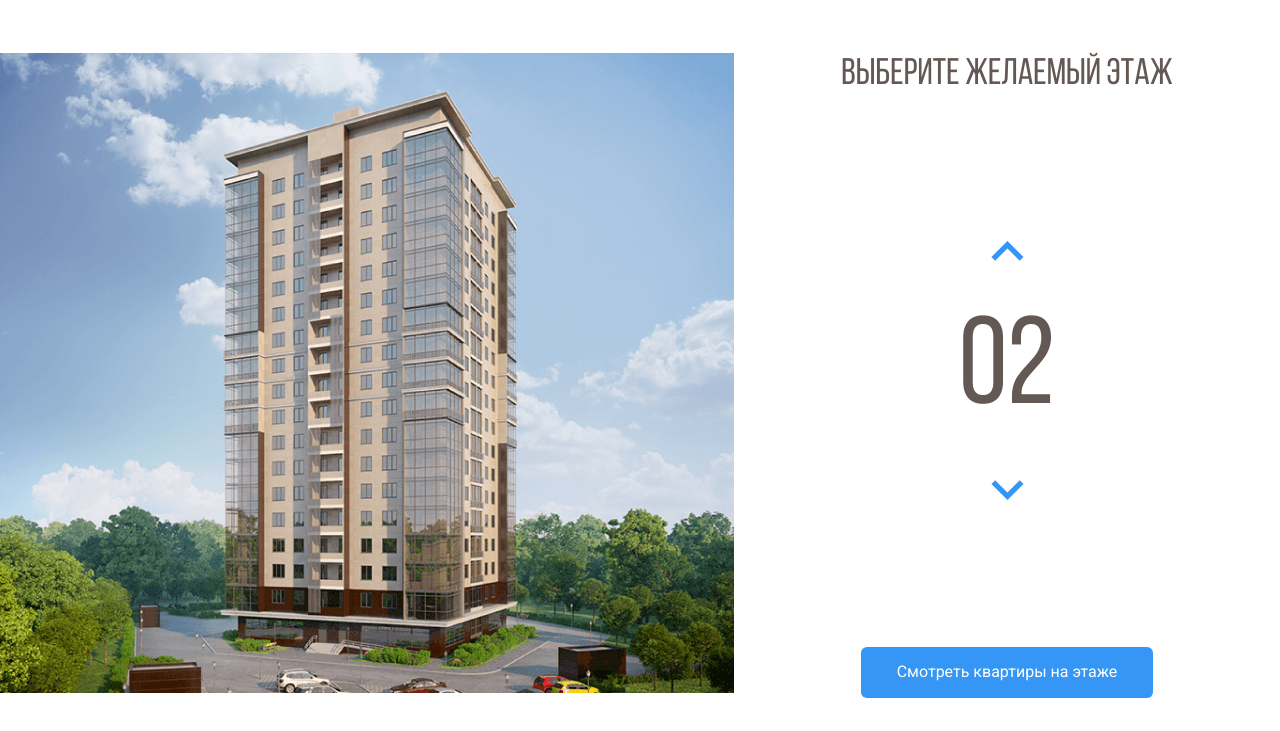
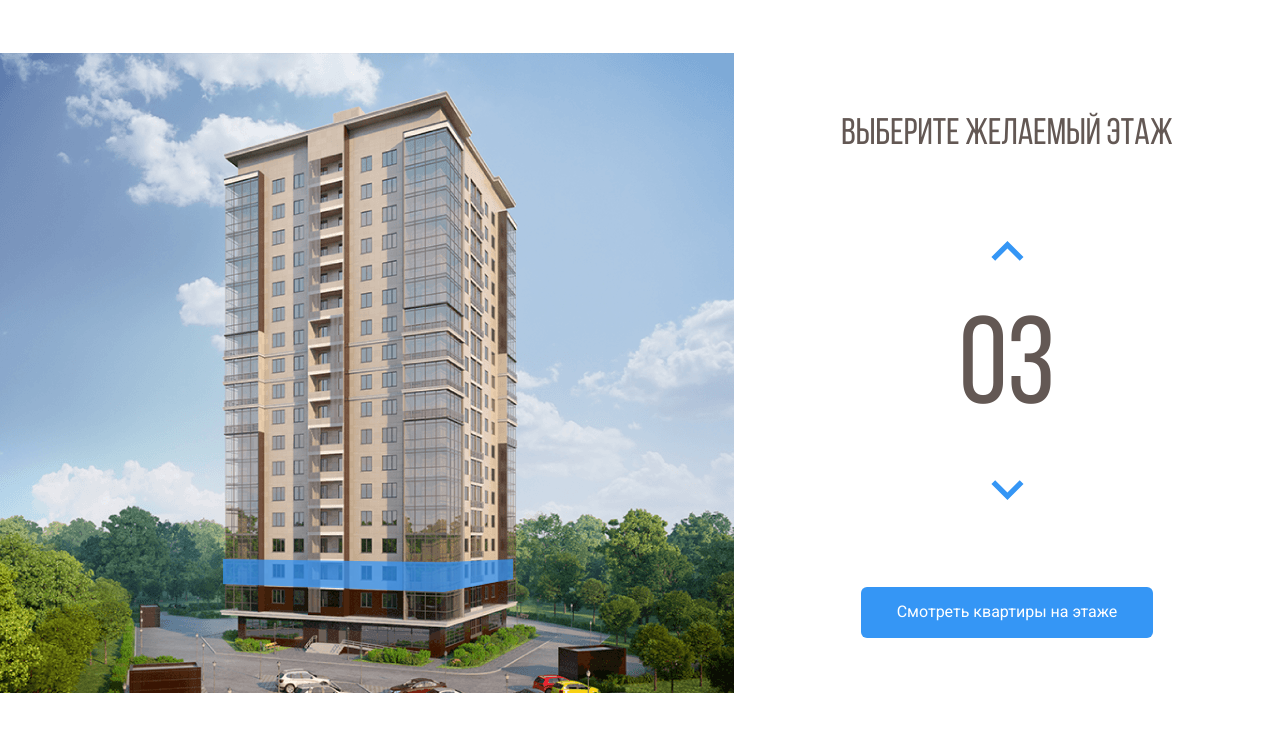
Before and after one commit to pj-web/melody-html, a plain HTML site: page index.html in a window 1280 px wide. Both pictures are taken after a click on the button 1007 px from the left and 321 px from the top of the page. Shown: the part 69-800 px from the top of the page. Drawn offline with nearby package versions, Linux system fonts and the light colour scheme.

Commit message:
+floor-counters

```diff
--- a/css/style.css
+++ b/css/style.css
@@ -92,6 +92,7 @@ body {
     flex-direction: column;
     align-items: center;
     justify-content: space-between;
+    padding: 60px 0 60px;
 }
 
 .home-image path {
@@ -99,6 +100,10 @@ body {
     cursor: pointer;
 }
 .home-image path:hover {
+    opacity: 1;
+}
+
+path.current-floor {
     opacity: 1;
 }
 
--- a/index.html
+++ b/index.html
@@ -53,23 +53,23 @@
                 </pattern>
                 <image id="image0" width="740" height="640" xlink:href="img/home.png"/>
                 </defs>
-                <path d="M222 532L442.8 540L512 526.3V548L443.5 567.7L222 556.7V532Z" fill="#3595F6" fill-opacity="0.75"/>
-                <path d="M223 531V506L443.3 509.3L513 506V526L443.7 539L223 531Z" fill="#3595F6" fill-opacity="0.75"/>
-                <path d="M223 505V480H444H513V503L445 510L223 505Z" fill="#3595F6" fill-opacity="0.75"/>
-                <path d="M223 481V456L444.3 452.3L512 459V481H444" fill="#3595F6" fill-opacity="0.75"/>
-                <path d="M223 455V429L444.5 425.7L513 436.7V458L444 451.3L223 455Z" fill="#3595F6" fill-opacity="0.75"/>
-                <path d="M222 428V404.3L443 392L514 415V436.3L443 424L222 428Z" fill="#3595F6" fill-opacity="0.75"/>
-                <path d="M222 406V381L444.2 364.7L514 393.3V414L443.7 392.3L222 406Z" fill="#3595F6" fill-opacity="0.75"/>
-                <path d="M222 381V356L444.5 335.7L514 372.3V393L442 364.3L222 381Z" fill="#3595F6" fill-opacity="0.75"/>
-                <path d="M222 355V331L445 306.3L514 350.3V372L444.7 334L222 355Z" fill="#3595F6" fill-opacity="0.75"/>
-                <path d="M222 330V306L444.5 277.3L514 328.3V349L443.7 306.7L222 330Z" fill="#3595F6" fill-opacity="0.75"/>
-                <path d="M221 306V282L443.3 249L514 308.3V328L444 277.3L221 306Z" fill="#3595F6" fill-opacity="0.75"/>
-                <path d="M222 281V257L443.2 222L513 286V307L444.3 248.7L222 281Z" fill="#3595F6" fill-opacity="0.75"/>
-                <path d="M222 257V232L444.3 194L513 264.3V285L444 221L222 257Z" fill="#3595F6" fill-opacity="0.75"/>
-                <path d="M222 231V206L442.8 162.3L513 241.3V264L444 190.7L222 231Z" fill="#3595F6" fill-opacity="0.75"/>
-                <path d="M223 207V182L443 134L513 219V242L442.3 162.7L223 207Z" fill="#3595F6" fill-opacity="0.75"/>
-                <path d="M222 182V157L441.8 105L513 197.3V220L443.3 133.7L222 182Z" fill="#3595F6" fill-opacity="0.75"/>
-                <path d="M222 157V131L444 74.3L513 176V197L443.7 105.3L222 157Z" fill="#3595F6" fill-opacity="0.75"/>
+                <path data-floor="02" d="M222 532L442.8 540L512 526.3V548L443.5 567.7L222 556.7V532Z" fill="#3595F6" fill-opacity="0.75"/>
+                <path data-floor="03" d="M223 531V506L443.3 509.3L513 506V526L443.7 539L223 531Z" fill="#3595F6" fill-opacity="0.75"/>
+                <path data-floor="04" d="M223 505V480H444H513V503L445 510L223 505Z" fill="#3595F6" fill-opacity="0.75"/>
+                <path data-floor="05" d="M223 481V456L444.3 452.3L512 459V481H444" fill="#3595F6" fill-opacity="0.75"/>
+                <path data-floor="06" d="M223 455V429L444.5 425.7L513 436.7V458L444 451.3L223 455Z" fill="#3595F6" fill-opacity="0.75"/>
+                <path data-floor="07" d="M222 428V404.3L443 392L514 415V436.3L443 424L222 428Z" fill="#3595F6" fill-opacity="0.75"/>
+                <path data-floor="08" d="M222 406V381L444.2 364.7L514 393.3V414L443.7 392.3L222 406Z" fill="#3595F6" fill-opacity="0.75"/>
+                <path data-floor="09" d="M222 381V356L444.5 335.7L514 372.3V393L442 364.3L222 381Z" fill="#3595F6" fill-opacity="0.75"/>
+                <path data-floor="10" d="M222 355V331L445 306.3L514 350.3V372L444.7 334L222 355Z" fill="#3595F6" fill-opacity="0.75"/>
+                <path data-floor="11" d="M222 330V306L444.5 277.3L514 328.3V349L443.7 306.7L222 330Z" fill="#3595F6" fill-opacity="0.75"/>
+                <path data-floor="12" d="M221 306V282L443.3 249L514 308.3V328L444 277.3L221 306Z" fill="#3595F6" fill-opacity="0.75"/>
+                <path data-floor="13" d="M222 281V257L443.2 222L513 286V307L444.3 248.7L222 281Z" fill="#3595F6" fill-opacity="0.75"/>
+                <path data-floor="14" d="M222 257V232L444.3 194L513 264.3V285L444 221L222 257Z" fill="#3595F6" fill-opacity="0.75"/>
+                <path data-floor="15" d="M222 231V206L442.8 162.3L513 241.3V264L444 190.7L222 231Z" fill="#3595F6" fill-opacity="0.75"/>
+                <path data-floor="16" d="M223 207V182L443 134L513 219V242L442.3 162.7L223 207Z" fill="#3595F6" fill-opacity="0.75"/>
+                <path data-floor="17" d="M222 182V157L441.8 105L513 197.3V220L443.3 133.7L222 182Z" fill="#3595F6" fill-opacity="0.75"/>
+                <path data-floor="18" d="M222 157V131L444 74.3L513 176V197L443.7 105.3L222 157Z" fill="#3595F6" fill-opacity="0.75"/>
                 </svg>
         </div>
         <div class="main-info">
@@ -86,6 +86,7 @@
             <button class="button button-primary">Смотреть  квартиры на этаже</button>
         </div>
     </main>
-
+    <script src="https://code.jquery.com/jquery-3.6.0.min.js" integrity="sha256-/xUj+3OJU5yExlq6GSYGSHk7tPXikynS7ogEvDej/m4=" crossorigin="anonymous"></script>
+    <script src="js/main.js"></script>
 </body>
 </html>
--- /dev/null
+++ b/js/main.js
@@ -0,0 +1,34 @@
+$(document).ready(function () {
+    var currentFloor = 2; // Переменная, где хранится номер текущего этожа
+    var floorPath = $('.home-image path'); /* Каждый отдельный этаж в SVG */
+    var counterUp = $('.counter-up'); /* кнопка увеличения этажа*/
+    var counterDown = $('.counter-down'); /* кнопка уменьшения этажа*/
+
+    // Функция при наведении мышкой на этаж
+    floorPath.on('mouseover', function () {
+        floorPath.removeClass('current-floor'); // Удаляем активный класс у этажей
+        currentFloor = $(this).attr("data-floor"); // Получаем значение текущего этажа
+        $('.counter').text(currentFloor); // Записываем значение этажа в счетчик
+    });
+
+    counterUp.on('click', function() { // Отслеживаем клик по кнопке вверх
+        // Проверяем значение этажа, оно не должна быть больше 18
+       if (currentFloor < 18) {
+        currentFloor++; // Прибавляем один этаж
+        usCurrentFloor = currentFloor.toLocaleString('en-Us', {minimumIntegerDigits: 2, useGrouping: false}); // Форматируем переменную с этажем, чтобы было 01, а не 1
+        $('.counter').text(usCurrentFloor); // Записываем значение этажа в счетчик справа
+        floorPath.removeClass('current-floor'); // Удаляем активный класс у этажей
+        $(`[data-floor=${usCurrentFloor}]`).toggleClass('current-floor'); // Подсвечиваем текущий этаж
+       }
+    });
+
+    counterDown.on('click', function() {
+        if (currentFloor > 2) {
+            currentFloor--;
+            usCurrentFloor = currentFloor.toLocaleString('en-Us', {minimumIntegerDigits: 2, useGrouping: false});
+            $('.counter').text(usCurrentFloor);
+            floorPath.removeClass('current-floor');
+        $(`[data-floor=${usCurrentFloor}]`).toggleClass('current-floor');
+        }
+    })
+});
```
